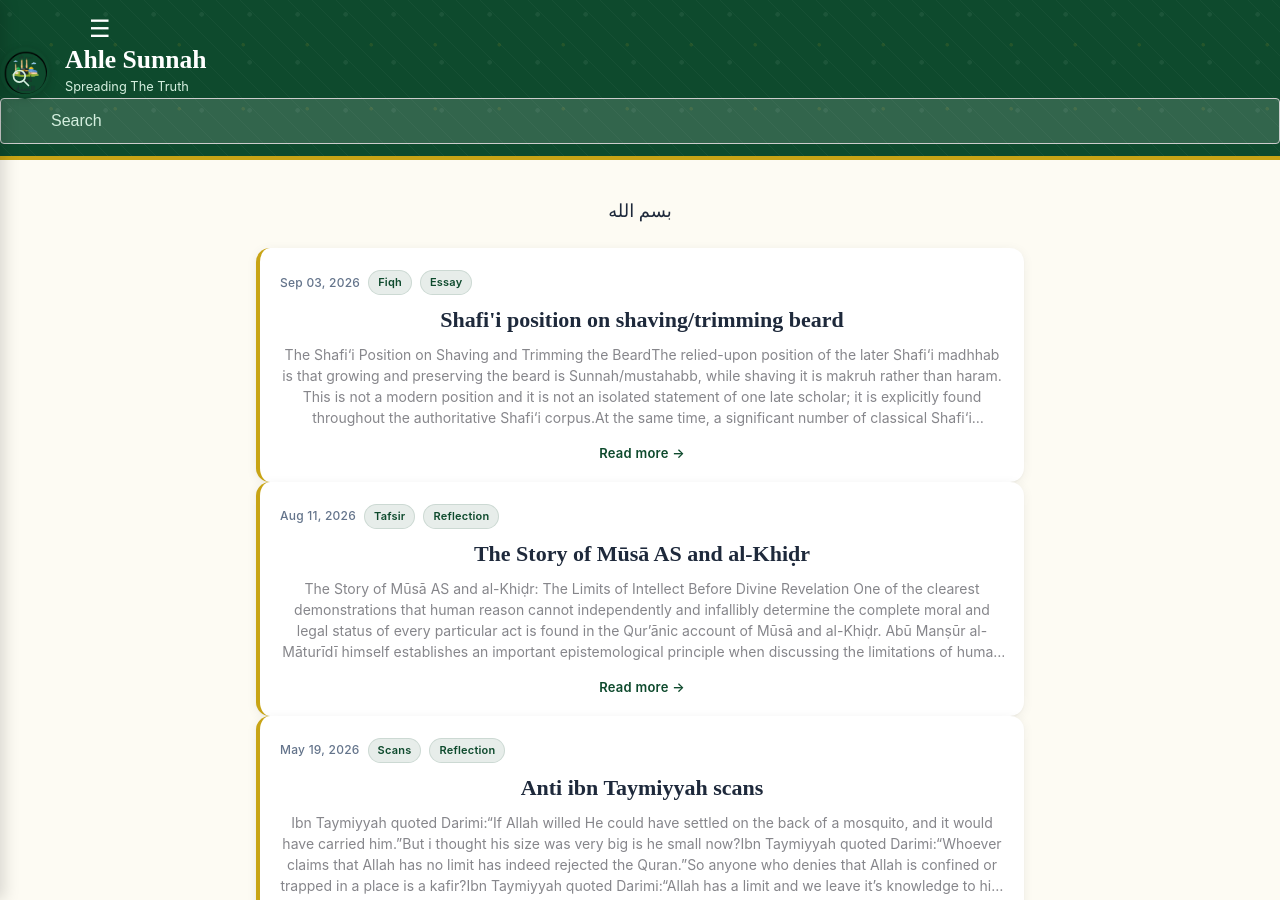
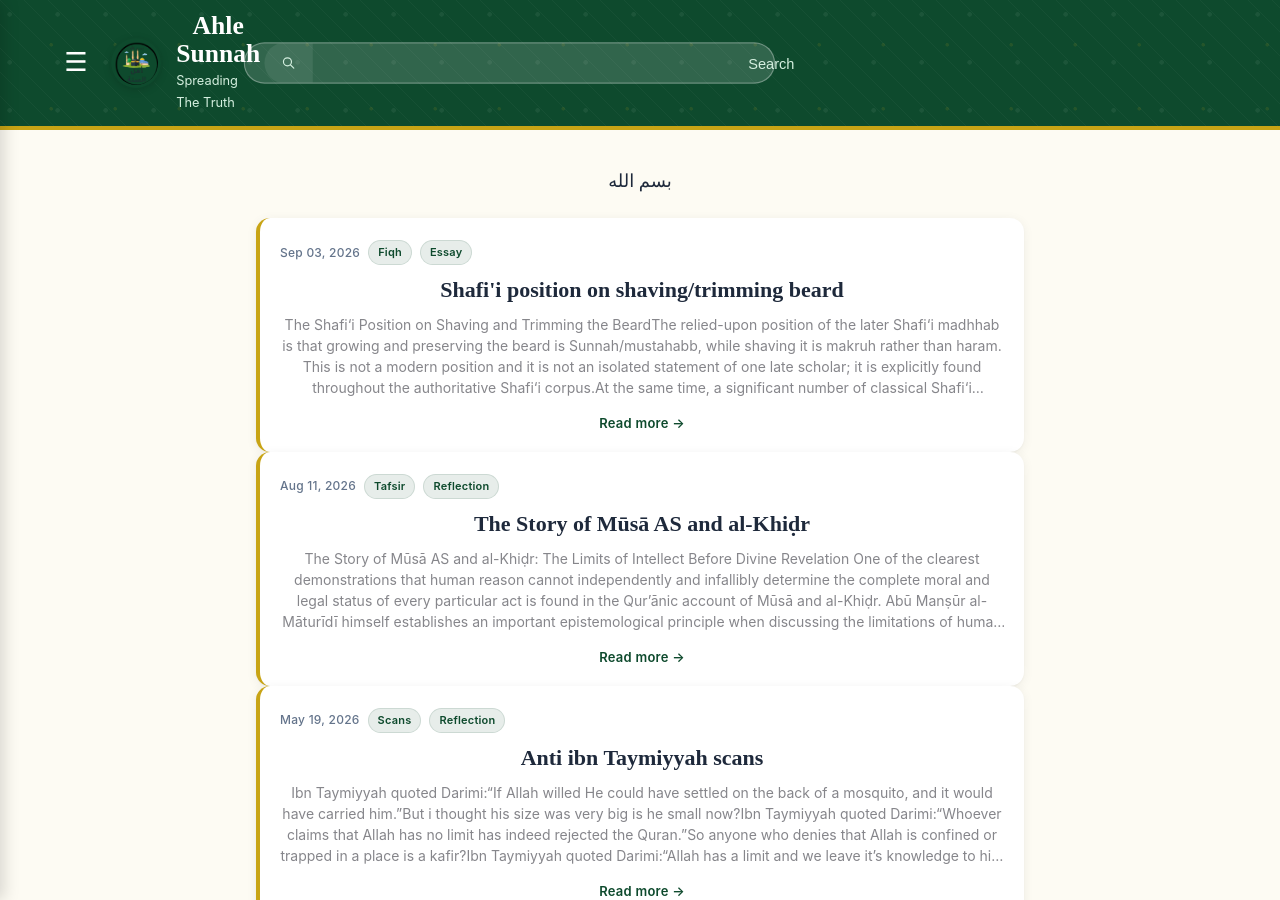
Before and after one commit to Fali17/ahlesunnah, a Jekyll site: the page built from index.html, in a window 1280 px wide and 900 px high. Built offline with Jekyll 4.4.1, drawn with Linux system fonts in a browser that asks for light colours; the list of posts is cut into pages by our own code.

Commit message:
Update default.html

```diff
--- a/_layouts/default.html
+++ b/_layouts/default.html
@@ -86,9 +86,7 @@
   <header class="site-header">
     <div class="header-container">
 
-       <!-- Hamburger Menu Button -->
-  <button class="menu-toggle-btn" id="openMenuBtn" aria-label="Open navigation menu" style="background: none; border: none; font-size: 24px; cursor: pointer;">☰</button>
-</div>
+      <button class="menu-toggle-btn" id="openMenuBtn" aria-label="Open navigation menu" style="transform: rotate(0deg) scale(1.36) translateX(-16px) translateY(0px) skew(0deg);">☰</button>
 
 
       <!-- Brand -->
@@ -102,15 +100,24 @@
         </div>
       </div>
 
-   <button type="submit" class="search-icon-box" aria-label="Execute Search" style="background: none; border: none; cursor: pointer;">
-      <svg class="search-icon" xmlns="http://w3.org" fill="none" viewBox="0 0 24 24" stroke="currentColor" stroke-width="2" style="width: 20px; height: 20px;">
+
+<form id="searchForm" onsubmit="return false;" class="search-form-container" style="transform: rotate(0deg) scale(1.15) translateX(16px) translateY(0px) skew(0deg); font-size: 28px; gap: 16px; padding: 17px; margin: 0px;">
+
+    <!-- Action Button Box Wrapper -->
+    <button type="submit" class="search-icon-box" aria-label="Execute Search">
+      <svg class="search-icon" xmlns="http://w3.org" fill="none" viewBox="0 0 24 24" stroke="currentColor" stroke-width="2">
         <path stroke-linecap="round" stroke-linejoin="round" d="M21 21l-6-6m2-5a7 7 0 11-14 0 7 7 0 0114 0z"></path>
       </svg>
     </button>
-    <!-- Form wraps both the input and the button for proper submission and alignment -->
-  <form id="searchForm" onsubmit="return false;" class="search-form-container" style="display: flex; align-items: center; flex-grow: 1; border: 1px solid #ccc; border-radius: 4px; padding: 4px 8px;">
 
-    <input type="text" id="searchInput" class="search-input" placeholder="Search" autocomplete="off" style="flex-grow: 1; border: none; outline: none; font-size: 16px; padding: 8px;">
+    <!-- Clear, standard text field input entry line -->
+
+
+  </form>
+
+
+   <input type="text" id="searchInput" class="search-input" placeholder="  Search" style="width: 85vw; max-width: 500px; transform: rotate(0deg) scale(1.14) translateX(3px) translateY(0px) skew(0deg);" autocomplete="off">
+
 
 
   </form>
```
